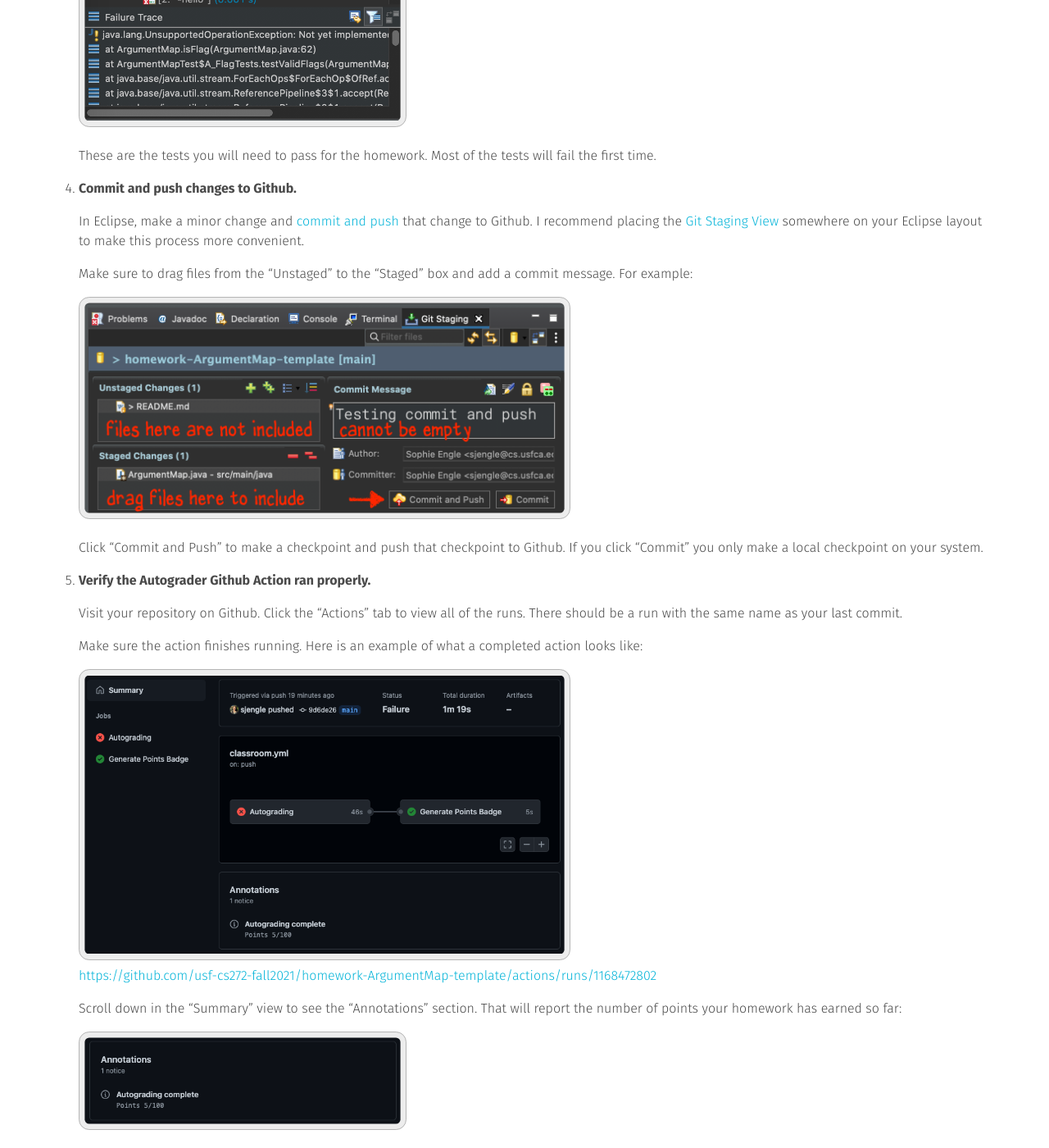
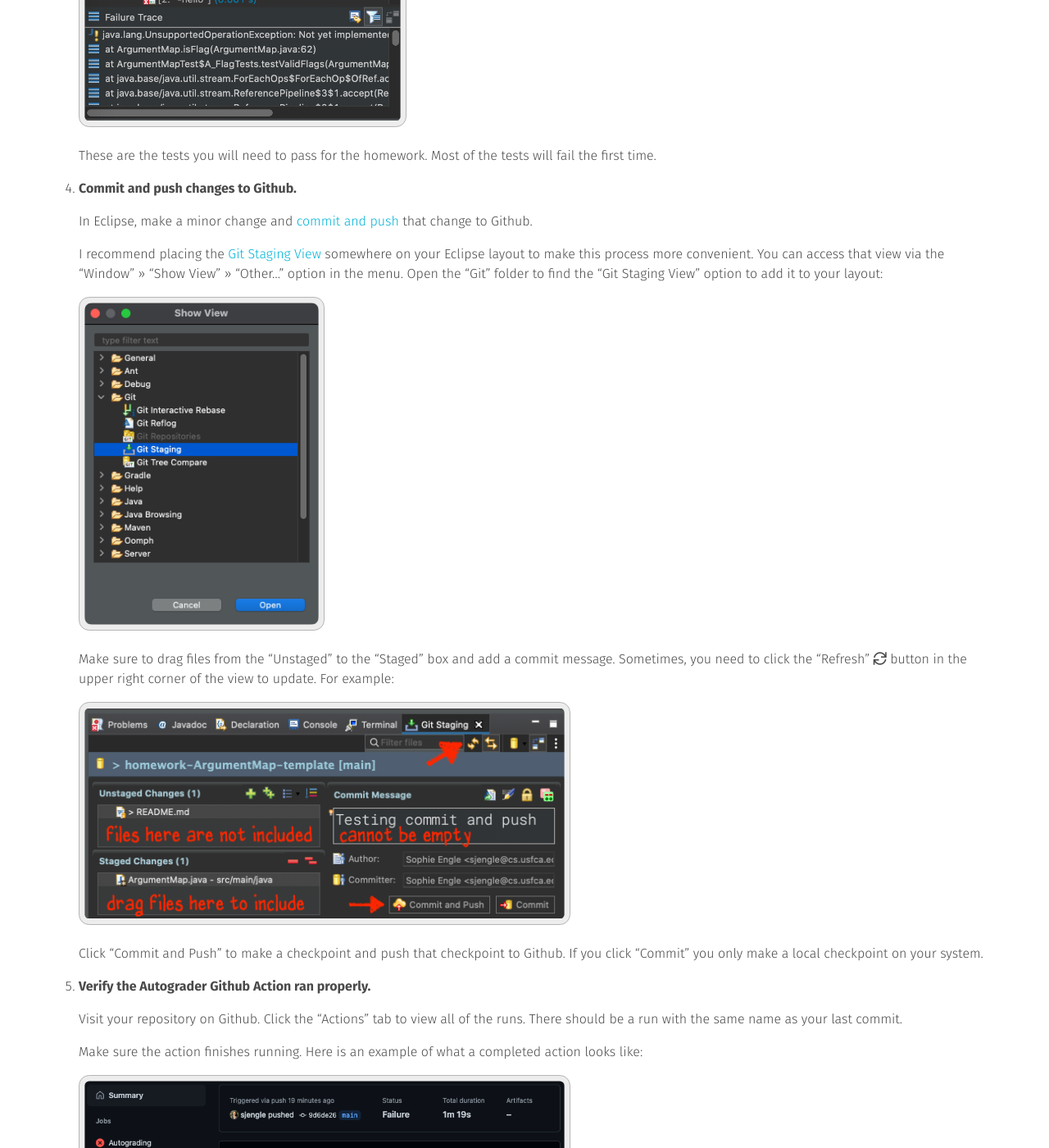
Before and after one commit to usf-cs272-fall2021/usf-cs272-fall2021.github.io, a Jekyll site: the page built from _homework/setup-homework.md, in a window 1280 px wide and 1400 px high, scrolled down 1757 px. Shown: the whole window at 82% size. Built offline with Jekyll 4.4.1, drawn with Linux system fonts in a browser that asks for light colours; comment, search, counter and statistics services are not loaded.

Commit message:
Added how to find Git Staging view

```diff
--- a/_homework/setup-homework.md
+++ b/_homework/setup-homework.md
@@ -58,9 +58,13 @@
 
   1. **Commit and push changes to Github.**
 
-      In Eclipse, make a minor change and [commit and push](http://wiki.eclipse.org/EGit/User_Guide#Committing_Changes) that change to Github. I recommend placing the [Git Staging View](http://wiki.eclipse.org/EGit/User_Guide#Git_Staging_View) somewhere on your Eclipse layout to make this process more convenient.
+      In Eclipse, make a minor change and [commit and push](http://wiki.eclipse.org/EGit/User_Guide#Committing_Changes) that change to Github.
 
-      Make sure to drag files from the "Unstaged" to the "Staged" box and add a commit message. For example:
+      I recommend placing the [Git Staging View](http://wiki.eclipse.org/EGit/User_Guide#Git_Staging_View) somewhere on your Eclipse layout to make this process more convenient. You can access that view via the "Window" » "Show View" » "Other..." option in the menu. Open the "Git" folder to find the "Git Staging View" option to add it to your layout:
+
+      ![Screenshot]({{ "/images/eclipse-show-view.png" | relative_url }}){: class="is-size is-bordered" style="width: 300px;" }
+
+      Make sure to drag files from the "Unstaged" to the "Staged" box and add a commit message. Sometimes, you need to click the "Refresh" <i class="far fa-sync"></i> button in the upper right corner of the view to update. For example:
 
       ![Screenshot]({{ "/images/homework-staging.png" | relative_url }}){: .is-600 }
 
```
Also changed, not shown: images/eclipse-show-view.png (added), images/homework-staging.png.
